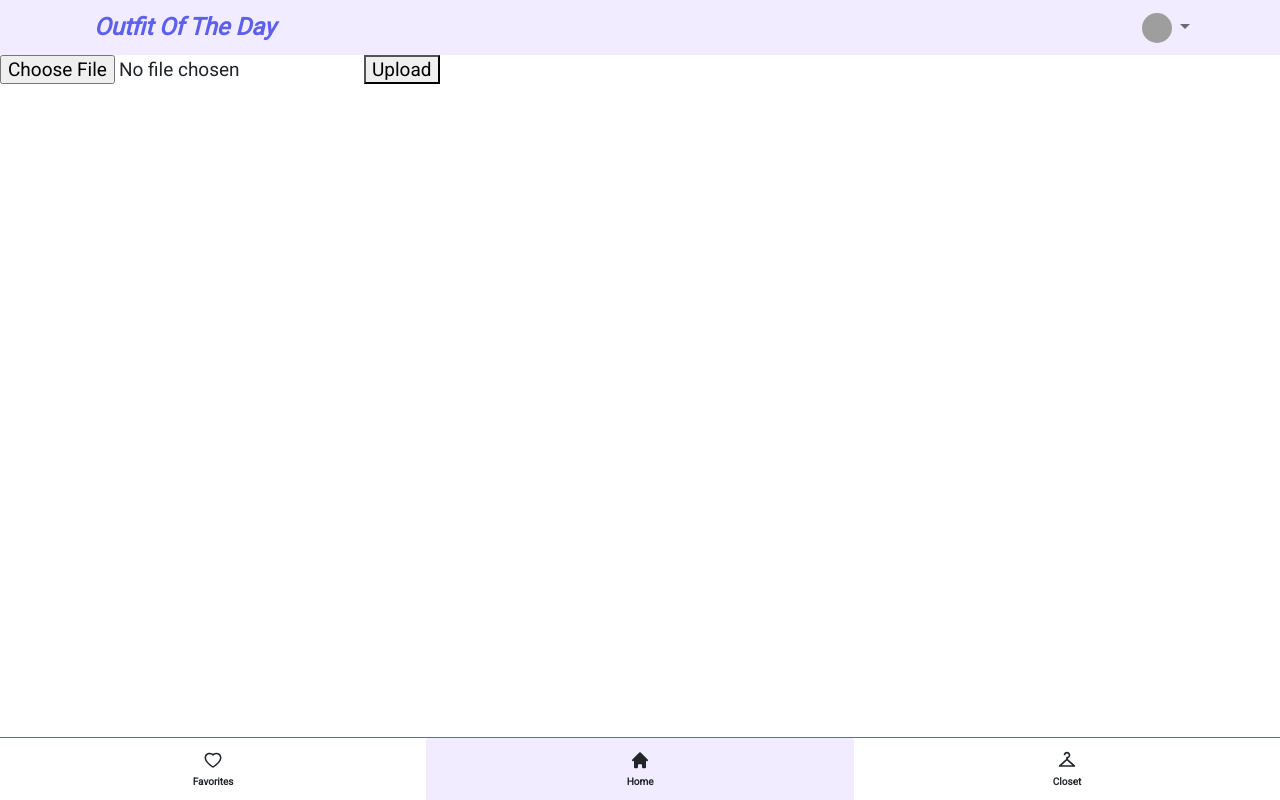
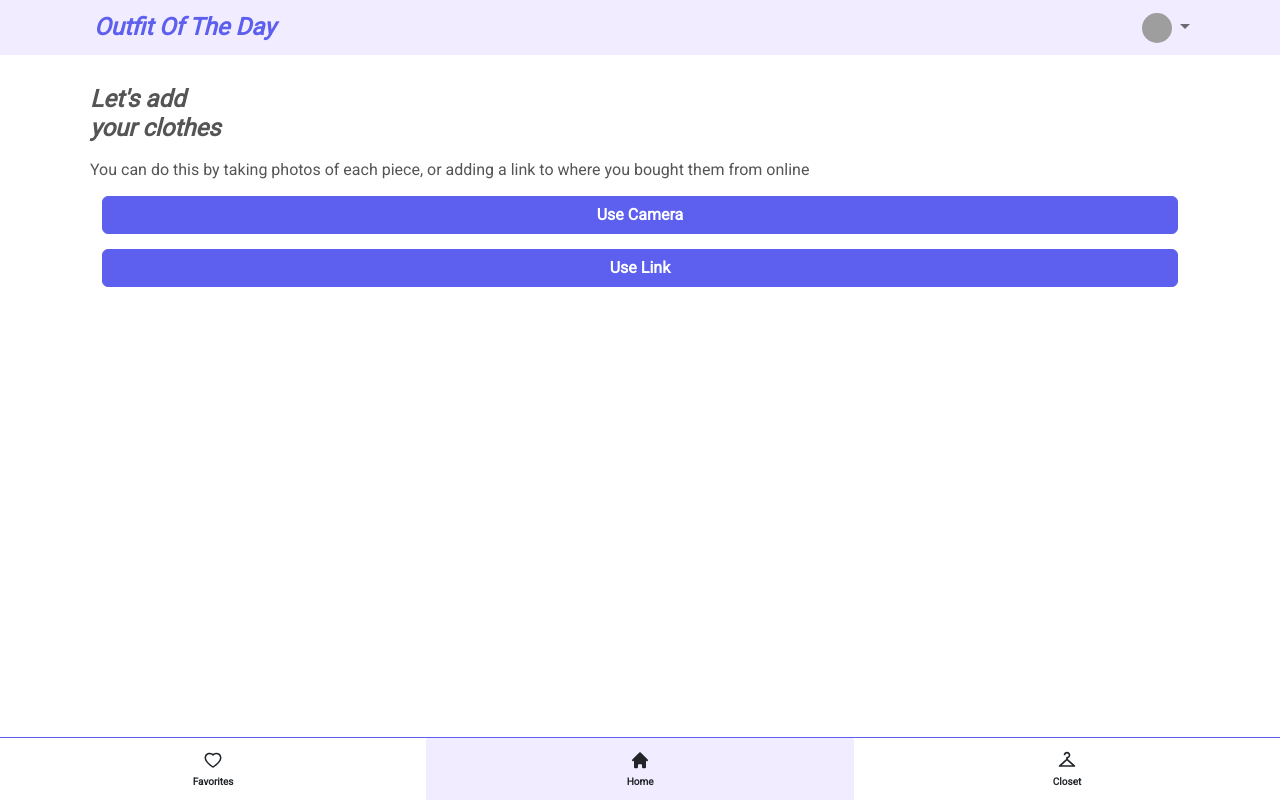
Before and after one commit to 394-w23/OutfitOfTheDay, a React (Vite) app: page /add in a window 1280 px wide. Built offline with nearby package versions, Linux system fonts and the light colour scheme; no server answers; the database is empty; grey boxes are pictures that could not be loaded.

Commit message:
Created initial adding clothes page and setup the link and camera containers

```diff
--- a/src/App.jsx
+++ b/src/App.jsx
@@ -6,7 +6,7 @@ import Closet from "./pages/Closet";
 import Favorites from "./pages/Favorites";
 import Home from "./pages/Home";
 import Profile from "./pages/Profile";
-import Upload from "./pages/Upload";
+import AddClothes from "./pages/AddClothes";
 import getMockUser from "./utils/mockUser";
 import WebCam from "./pages/WebCam";
 import { useProfile } from "./utils/userProfile";
@@ -26,7 +26,7 @@ const App = () => {
             user ? (
               <>
                 <Header />
-                <Upload />
+                <AddClothes />
                 <BottomNav />
               </>
             ) : (
--- a/src/pages/Upload.jsx
+++ b/src/components/Upload/AddClothesPanel.jsx
@@ -1,12 +1,13 @@
 import React, { useState } from "react";
+import Container from "react-bootstrap/Container";
 import { v4 as uuidv4 } from "uuid";
-import { useStorageUpdate } from "../utils/firebase";
-import { useDbData } from "../utils/firebase";
-import { useDbUpdate } from "../utils/firebase";
-import getMockUser from "../utils/mockUser";
-import { useProfile } from "../utils/userProfile";
+import { useStorageUpdate } from "../../utils/firebase";
+import { useDbData } from "../../utils/firebase";
+import { useDbUpdate } from "../../utils/firebase";
+import getMockUser from "../../utils/mockUser";
+import { useProfile } from "../../utils/userProfile";
 
-const Upload = () => {
+const AddClothesPanel = () => {
   //const [user] = useProfile();
   const user = getMockUser();
   const [type, setType] = useState("jackets");
@@ -45,12 +46,7 @@ const Upload = () => {
 
   if (!user) return <h5 className="text-muted">Loading user profile...</h5>;
 
-  return (
-    <form onSubmit={handleSubmit} className="form">
-      <input type="file" />
-      <button type="submit">Upload</button>
-    </form>
-  );
+  return <Container>Panel</Container>;
 };
 
-export default Upload;
+export default AddClothesPanel;
--- /dev/null
+++ b/src/components/Upload/CameraUpload.jsx
@@ -0,0 +1,18 @@
+import React from "react";
+import { IoMdArrowBack } from "react-icons/io";
+import Container from "react-bootstrap/Container";
+import AddClothesPanel from "./AddClothesPanel";
+
+const CameraUpload = ({ step }) => {
+  return (
+    <Container className="mt-3">
+      <Container className="mb-2">
+        <IoMdArrowBack size={24} onClick={() => step(0)} />
+      </Container>
+      Camera
+      <AddClothesPanel />
+    </Container>
+  );
+};
+
+export default CameraUpload;
--- /dev/null
+++ b/src/components/Upload/LinkUpload.jsx
@@ -0,0 +1,18 @@
+import React from "react";
+import { IoMdArrowBack } from "react-icons/io";
+import Container from "react-bootstrap/Container";
+import AddClothesPanel from "./AddClothesPanel";
+
+const LinkUpload = ({ step }) => {
+  return (
+    <Container className="mt-3">
+      <Container className="mb-2">
+        <IoMdArrowBack size={24} onClick={() => step(0)} />
+      </Container>
+      Link
+      <AddClothesPanel />
+    </Container>
+  );
+};
+
+export default LinkUpload;
--- a/src/components/layout/Header.jsx
+++ b/src/components/layout/Header.jsx
@@ -39,7 +39,7 @@ const Header = () => {
               <NavDropdown.Item onClick={() => navigate("/")}>
                 <CgProfile size={24} /> View Profile
               </NavDropdown.Item>
-              <NavDropdown.Item onClick={() => navigate("/")}>
+              <NavDropdown.Item onClick={() => navigate("/add")}>
                 <IoMdAddCircle size={24} /> Add Item
               </NavDropdown.Item>
               <NavDropdown.Divider />
--- a/src/index.jsx
+++ b/src/index.jsx
@@ -11,6 +11,7 @@ import "./styles/bottom-nav.css";
 import "./styles/carousel.css";
 import "./styles/clothes-card.css";
 import "./styles/favorites.css";
+import "./styles/add-clothes.css";
 
 const root = ReactDOM.createRoot(document.getElementById("root"));
 
--- /dev/null
+++ b/src/pages/AddClothes.jsx
@@ -0,0 +1,46 @@
+import React, { useState } from "react";
+import Container from "react-bootstrap/Container";
+import Button from "react-bootstrap/Button";
+import LinkUpload from "../components/Upload/LinkUpload";
+import CameraUpload from "../components/Upload/CameraUpload";
+
+const AddClothes = () => {
+  const [method, setMethod] = useState(null);
+  const [step, setStep] = useState(0);
+
+  const handleCameraUpload = () => {
+    setMethod("camera");
+    setStep(1);
+  };
+
+  const handleLinkUpload = () => {
+    setMethod("link");
+    setStep(1);
+  };
+
+  if (step === 0)
+    return (
+      <Container className="upload-container">
+        <h4 className="add-title">
+          Let's add <br /> your clothes
+        </h4>
+        <p className="add-subtitle">
+          You can do this by taking photos of each piece, or adding a link to
+          where you bought them from online
+        </p>
+        <Container className="add-button-container">
+          <Button className="add-button" onClick={handleCameraUpload}>
+            Use Camera
+          </Button>
+          <Button className="add-button" onClick={handleLinkUpload}>
+            Use Link
+          </Button>
+        </Container>
+      </Container>
+    );
+
+  if (step === 1 && method === "link") return <LinkUpload step={setStep} />;
+  if (step === 1 && method === "camera") return <CameraUpload step={setStep} />;
+};
+
+export default AddClothes;
--- /dev/null
+++ b/src/styles/add-clothes.css
@@ -0,0 +1,37 @@
+.upload-container {
+  padding: 20px;
+  margin-top: 10px;
+}
+
+.add-title {
+  color: #555555;
+  font-style: italic;
+  font-weight: bold;
+  margin-bottom: 15px;
+}
+
+.add-subtitle {
+  color: #555555;
+  margin-bottom: 15px;
+  font-size: 16px;
+}
+
+.add-button-container {
+  display: block;
+}
+
+.add-button {
+  margin-bottom: 15px;
+  width: 100%;
+  font-weight: bold;
+  background-color: #5d5fef;
+  border-color: #5d5fef;
+  color: white;
+}
+
+.add-button:hover {
+  font-weight: bold;
+  background-color: white;
+  border-color: #5d5fef;
+  color: #555555;
+}
```
